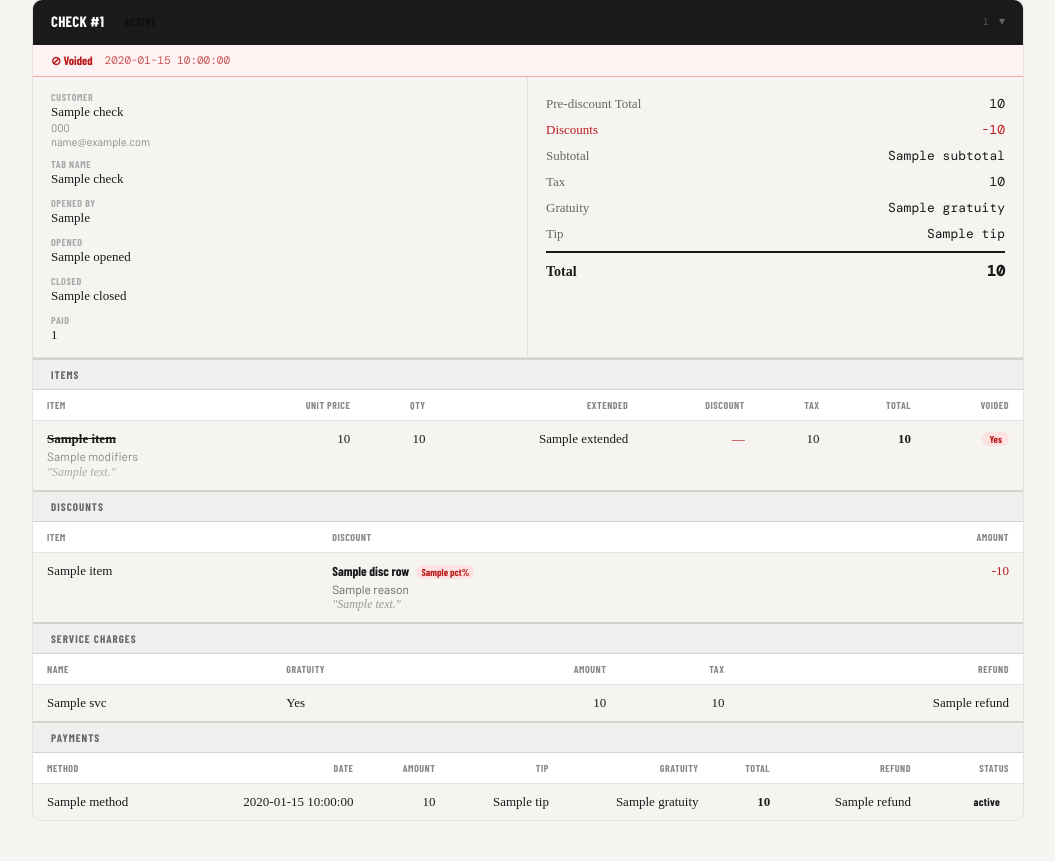
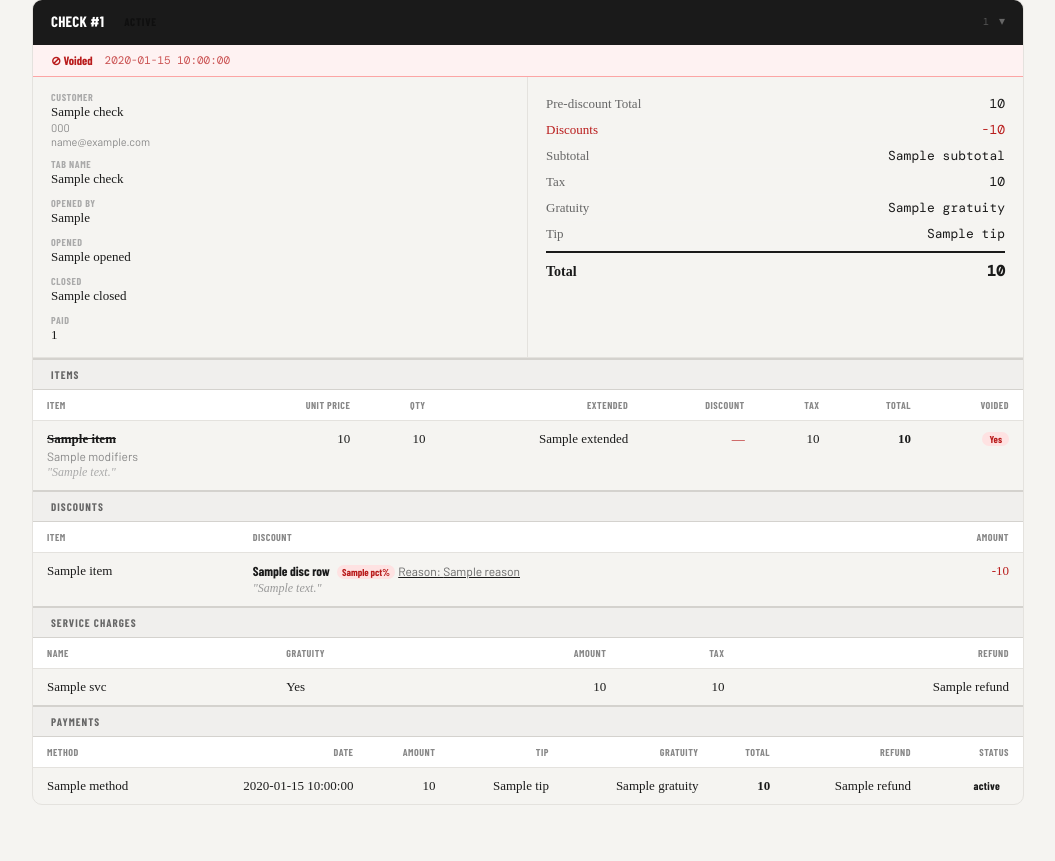
Before and after one commit to thatvirginian/Anitas_Catering_App, a Flask app: template templates/order_detail.html in a window 1280 px wide. Shown: the part 408-1269 px from the top of the page, without its empty margins (112-1167 px from the left). After the commit the page ends 1213 px from the top, so only its background shows below. Run offline with Flask 3, Linux system fonts and the light colour scheme; the template is opened without the code that fills it: most values are stand-ins (such as "Sample title", 1, 10 or a date in 2020); some web fonts are replaced.

Commit message:
cleaned up discount reason

```diff
--- a/templates/order_detail.html
+++ b/templates/order_detail.html
@@ -688,7 +688,12 @@
                         <td class="al">
                             <span class="disc-name">{{ d.name }}</span>
                             {% if d.pct %}<span class="disc-pct">{{ d.pct }}%</span>{% endif %}
-                            {% if d.reason %}<div class="disc-reason">{{ d.reason }}</div>{% endif %}
+                            {% if d.reason %}
+                                        <u>
+                                            <span class="disc-reason">Reason: </span>
+                                            <span class="disc-reason">{{ d.reason }}</span>
+                                        </u>
+                            {% endif %}
                             {% if d.comment %}<div class="disc-comment">"{{ d.comment }}"</div>{% endif %}
                         </td>
                         <td class="red">-{{ d.amount }}</td>
```
